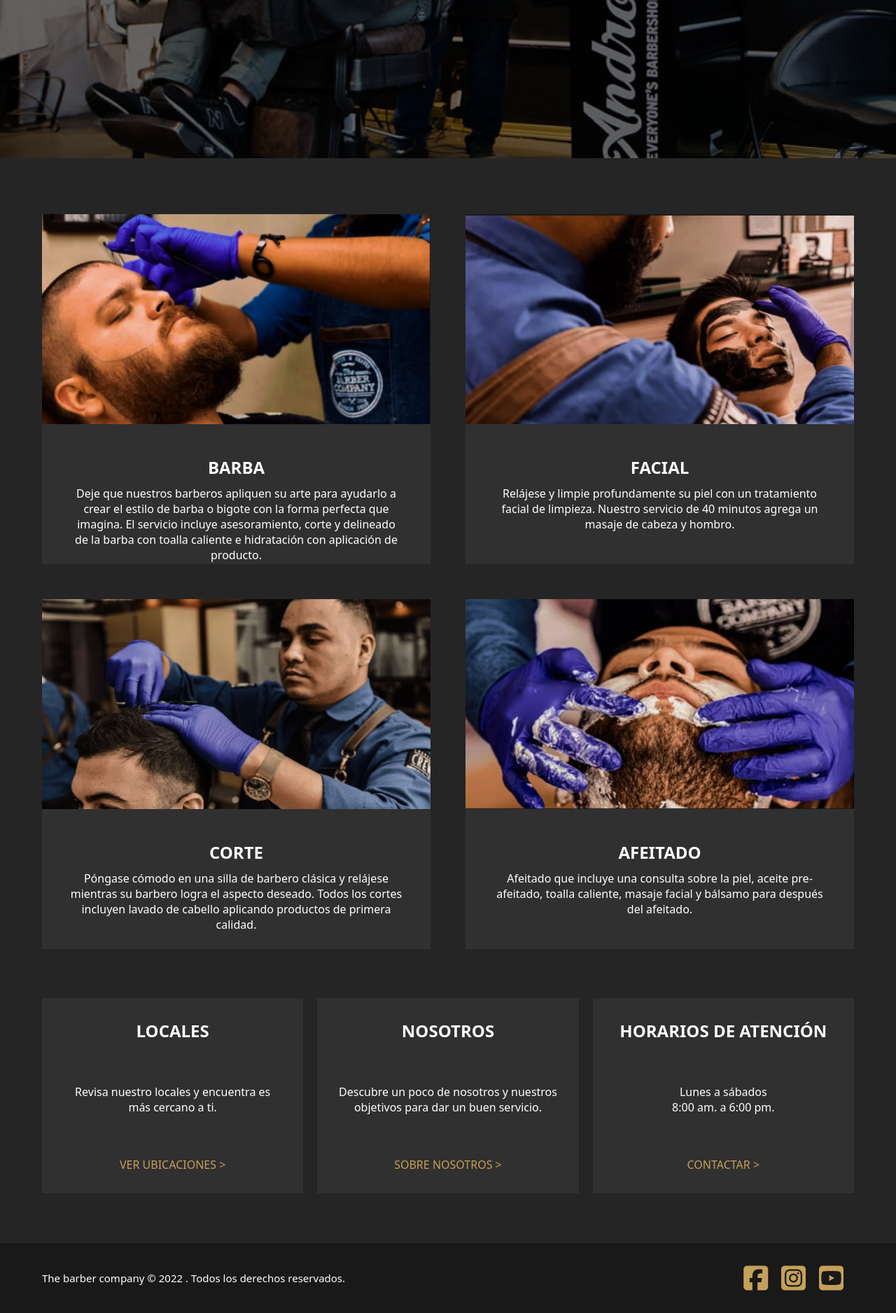
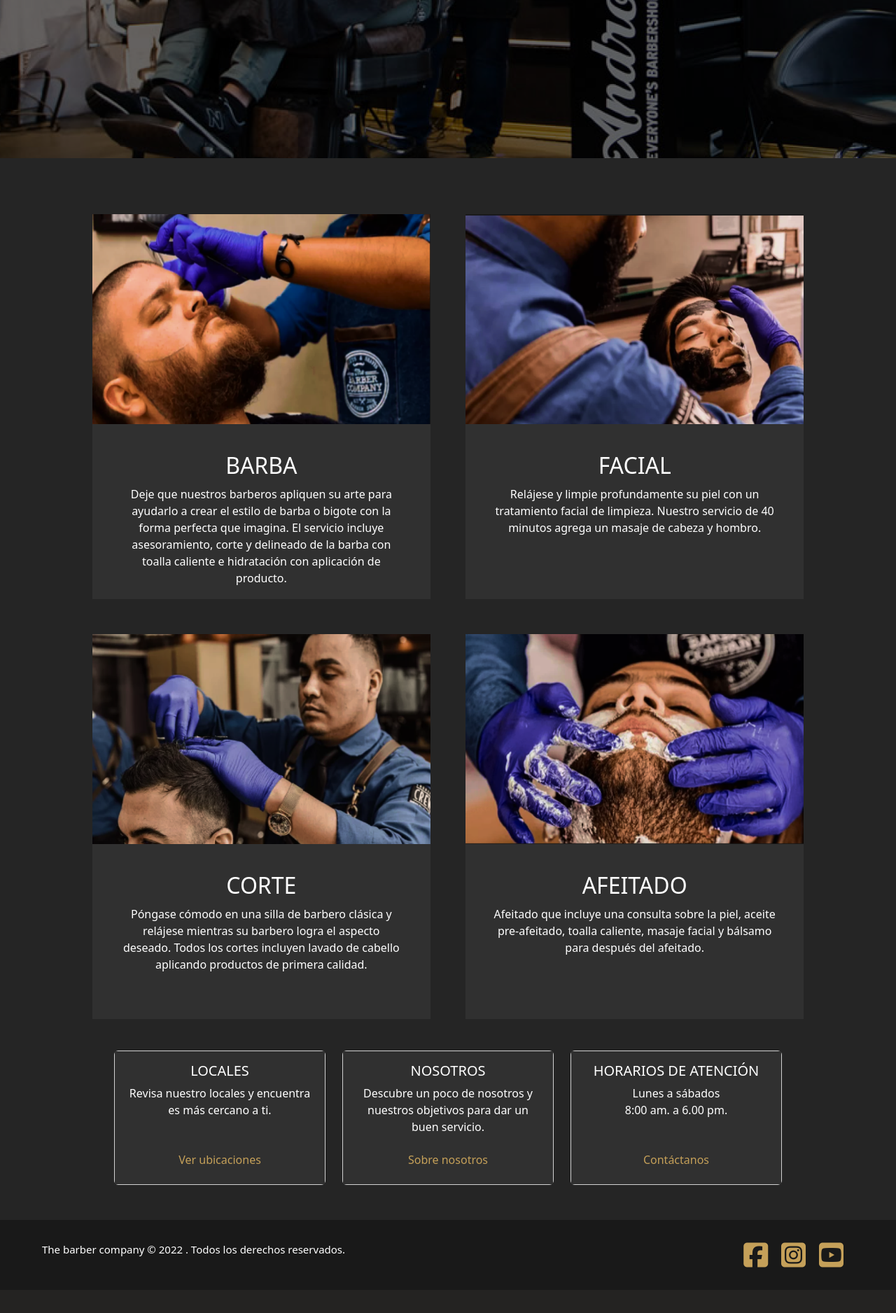
Before and after one commit to Glidzel/Barbershop, a PHP site: page /servicios.php in a window 1280 px wide. Shown: the part 414-2290 px from the top of the page at 70% size. After the commit the page ends 2225 px from the top, so only its background shows below. Run offline with PHP 8.4, Linux system fonts and the light colour scheme; some libraries are stand-ins or nearby versions.

Commit message:
Avance modificación

```diff
--- a/css/style.css
+++ b/css/style.css
@@ -138,35 +138,36 @@ section{
     color: white;
 }
 
-.locales{
+.carousel{
+    height: 500px;
+}
+.carouselIndex{
+    height: 550px;
+}
+.carousel-item{
+    height: 500px;
+}
+.carousel-item img{
+    opacity: 0.5;
+}
+.carousel-inner{
     height: 500px;
 }
 
 /* FOOTER TOP */
+.card-body{
+    background-color: #303030;
+}
 
-.footer-top{
-    height: 400px;
+.footerTop{
+    padding: 50px 0;
 }
-.Fcontiner{
-    text-align: center;
-    display: flex;
-    gap: 20px   ;
-}
-.caja{
-    background-color: #303030;
-    padding: 30px 30px;
-
-}
-.caja a{
-    text-decoration: none;
-}
-.caja p{
-    color: white;
-    padding: 60px 0;
-}
-.caja h2{
+.card-title{
     color: white;
 }
+
+
+/* END FOOTER TOP */
 footer{
     align-items: center;
     background-color: #191919;
@@ -342,7 +343,7 @@ footer i{
 .sersection2{
     padding-top: 80px;
     width: 100%;
-    height: 1150px;
+    height: 1225px;
 }
 
 .sercontainer{
@@ -353,7 +354,7 @@ footer i{
 
 .sercaja{
     flex: auto;
-    height: 500px;
+    height: 550px;
     background-color: #303030;
 }
 
@@ -431,7 +432,7 @@ footer i{
 /* CONTACTANOS */
 
 .contacsection2{
-    height: 785px;
+    height: 850px;
     width: 100%;
 }
 .contaccontainer{
--- a/footer.php
+++ b/footer.php
@@ -8,27 +8,40 @@
     <script src="https://kit.fontawesome.com/97bed5bbe0.js" crossorigin="anonymous"></script>
     <link rel="stylesheet" href="./css/style.css" type="text/css">
     <link rel="stylesheet" href="./css/jquery.booklet.latest.css" type="text/css">
+    <!-- CSS only -->
+<link href="https://cdn.jsdelivr.net/npm/bootstrap@5.2.3/dist/css/bootstrap.min.css" rel="stylesheet" integrity="sha384-rbsA2VBKQhggwzxH7pPCaAqO46MgnOM80zW1RWuH61DGLwZJEdK2Kadq2F9CUG65" crossorigin="anonymous">
 </head>
-<body>
-        <section class="footer-top">
-            <div class="Fcontiner">
-                <div class="caja col-4">
-                    <h2>LOCALES</h2>
-                    <p>Revisa nuestro locales y encuentra es más cercano a ti.</p>
-                    <a href="#locales"><span id="active">VER UBICACIONES ></span></a>
-                </div>
-                <div class="caja col-4">
-                    <h2>NOSOTROS</h2>
-                    <p>Descubre un poco de nosotros y nuestros objetivos para dar un buen servicio.</p>
-                    <a href="./somos.php"><span id="active">SOBRE NOSOTROS ></span></a>
-                </div>
-                <div class="caja col-4">
-                    <h2>HORARIOS DE ATENCIÓN</h2>
-                    <p>Lunes a sábados <br> 8:00 am. a 6:00 pm.</p>
-                    <a href="./contactanos.php"><span id="active">CONTACTAR ></span></a>
-                </div>
+<body class="footer">
+    <main>
+        <div class="row d-flex justify-content-center footerTop">
+        <div class="col-sm-3">
+            <div class="card">
+            <div class="card-body text-center">
+                <h5 class="card-title">LOCALES</h5>
+                <p class="card-text">Revisa nuestro locales y encuentra es más cercano a ti.</p>
+                <a href="./index.php" class="btn mt-4" id="active">Ver ubicaciones</a>
             </div>
-        </section>
+            </div>
+        </div>
+        <div class="col-sm-3">
+            <div class="card">
+            <div class="card-body text-center">
+                <h5 class="card-title">NOSOTROS</h5>
+                <p class="card-text">Descubre un poco de nosotros y nuestros objetivos para dar un buen servicio.</p>
+                <a href="./somos.php" class="btn" id="active">Sobre nosotros</a>
+            </div>
+            </div>
+        </div>
+        <div class="col-sm-3">
+            <div class="card">
+            <div class="card-body text-center">
+                <h5 class="card-title">HORARIOS DE ATENCIÓN</h5>
+                <p class="card-text">Lunes a sábados <br>8:00 am. a 6.00 pm.</p>
+                <a href="./contactanos.php" class="btn mt-4" id="active">Contáctanos</a>
+            </div>
+            </div>
+        </div>
+        </div>
     </main>
     <footer>
         <div><p>The barber company © 2022 . Todos los derechos reservados.</p>
@@ -39,5 +52,7 @@
             <i class="fa-brands fa-square-youtube"></i>
         </div>
     </footer>
+    <!-- JavaScript Bundle with Popper -->
+<script src="https://cdn.jsdelivr.net/npm/bootstrap@5.2.3/dist/js/bootstrap.bundle.min.js" integrity="sha384-kenU1KFdBIe4zVF0s0G1M5b4hcpxyD9F7jL+jjXkk+Q2h455rYXK/7HAuoJl+0I4" crossorigin="anonymous"></script>
 </body>
 </html>
--- a/servicios.php
+++ b/servicios.php
@@ -31,7 +31,7 @@
     </div>
     <main>
         <section class="sersection2">
-            <div class="sercontainer">
+            <div class="sercontainer d-flex justify-content-center">
                 <div class="sercaja col-5">
                     <div>
                         <img src="./assets/ser01.png" alt="...">
@@ -51,7 +51,7 @@
                     </div>
                 </div>
                 </div>
-                <div class="sercontainer">
+                <div class="sercontainer d-flex justify-content-center">
                     <div class="sercaja col-5">
                         <div>
                             <img src="./assets/ser03.png" alt="...">
```
Also changed, not shown: index.php (+41 -32 lines), js/index.js (+15 -0 lines).
